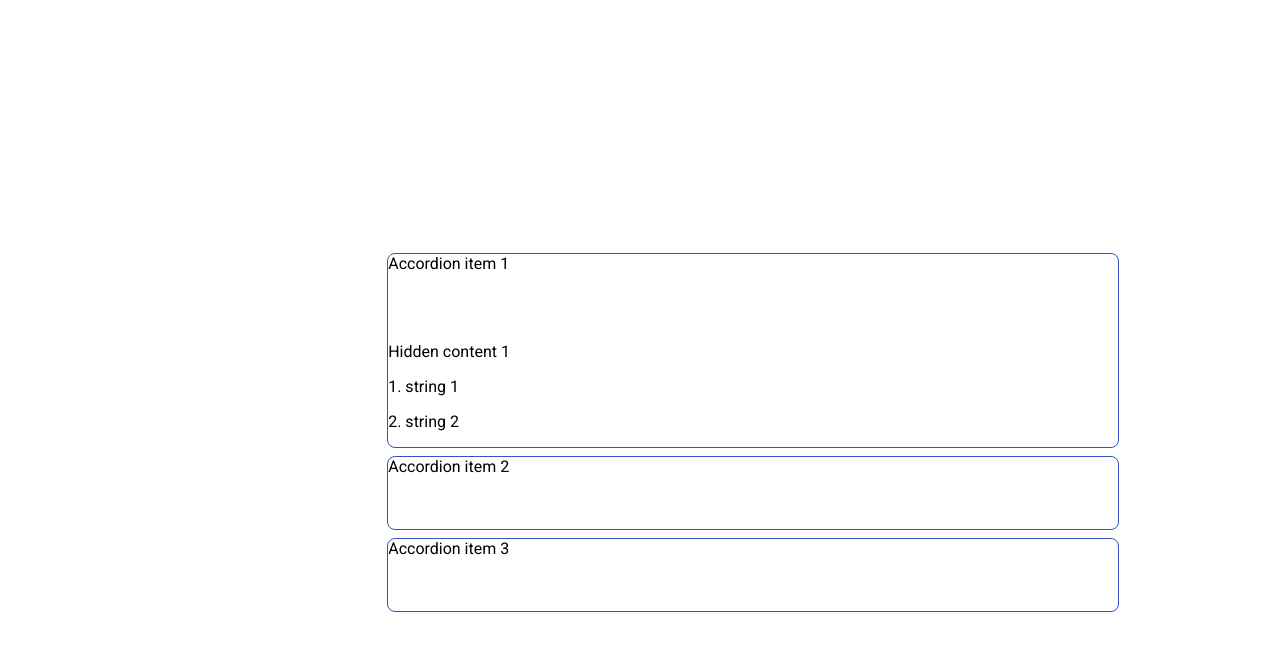
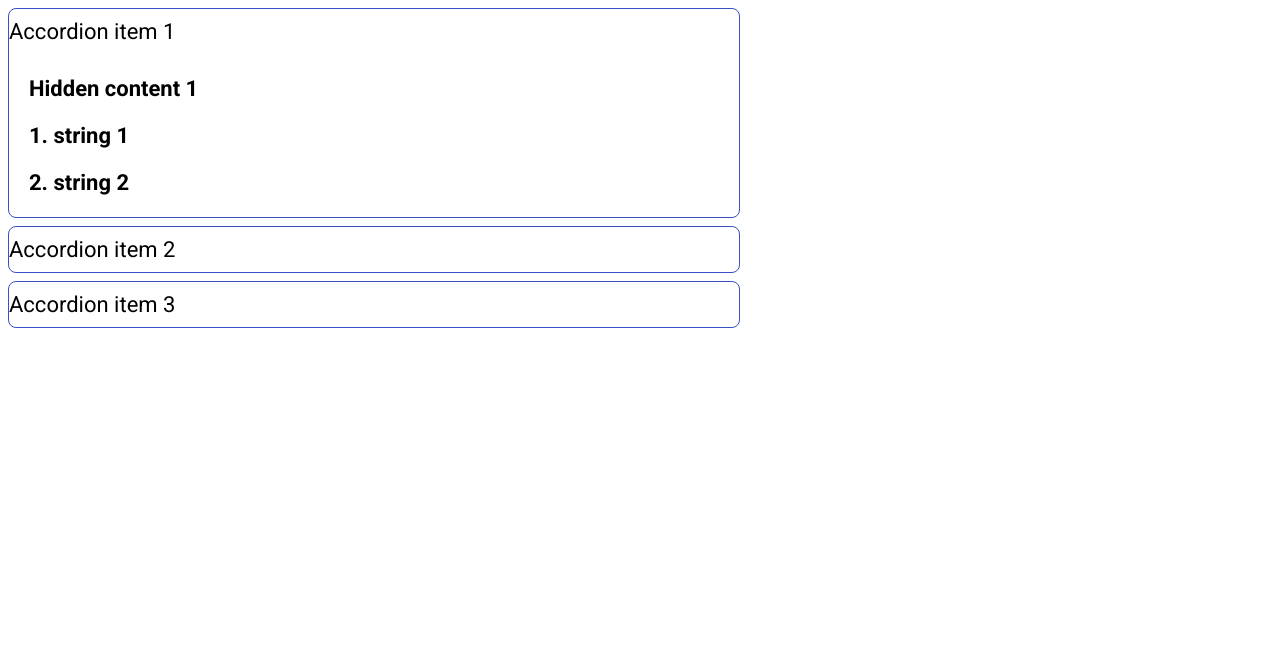
Before and after one commit to js-tasks-ru/htmlcss-20210916_urushat, a website: page 03-lection1/02-accordion/index.html in a window 1280 px wide. Both pictures are taken after a click on the heading "Accordion item 1". Drawn offline with Linux system fonts and the light colour scheme.

Commit message:
accordion version2

```diff
--- a/03-lection1/02-accordion/accordion.css
+++ b/03-lection1/02-accordion/accordion.css
@@ -1,16 +1,9 @@
 /* Стилизация аккордеона */
-.accordion {
-    margin-left: 30%;
-    margin-top: 20%;
-}
-
 .accordion_item {
     width: 730px;
     border: 1px solid var(--blue);
-
     margin-bottom: 8px;
     border-radius: 8px;
-
 }
 
 .accordion__item:last-child {
@@ -19,9 +12,17 @@
 
 .accordion__summary {
     display: inline-block;
-    height: 72px;
+    font-size: 22px;
+    margin-top: 10px;
+    margin-bottom: 10px;
 }
 
 .accordion__summary::-webkit-details-marker {
     display: none;
 }
+
+.innertext {
+    font-size: 22px;
+    font-weight : bold;
+    margin-left: 20px;
+}
--- a/03-lection1/02-accordion/index.html
+++ b/03-lection1/02-accordion/index.html
@@ -11,26 +11,33 @@
                 <summary class="accordion__summary">
                     Accordion item 1
                 </summary>
+                    <div class="innertext">
                         <p> Hidden content 1</p>
                         <p> 1. string 1</p>
                         <p> 2. string 2</p>
-
+                    </div>
             </details>
             <details class="accordion_item">
                 <summary class="accordion__summary">
                     Accordion item 2
                 </summary>
+                <div class="innertext">
                     <p>
                         Hidden content 2
                     </p>
+                </div>
+
             </details>
             <details class="accordion_item">
                 <summary class="accordion__summary">
                     Accordion item 3
                 </summary>
+                <div class="innertext">
                     <p>
                         Hidden content 3
                     </p>
+                </div>
+
             </details>
         </div>
 
```
Lines whose indentation alone changed are shown as unchanged.
